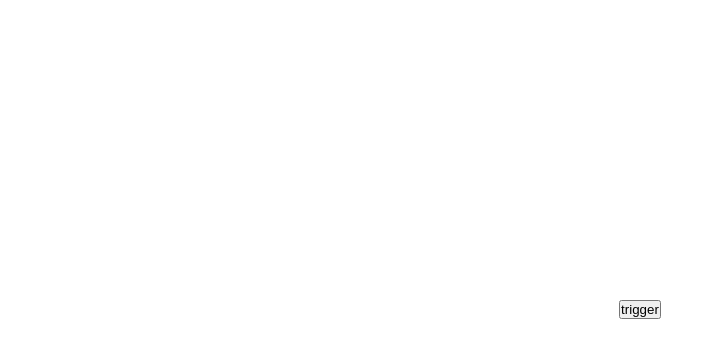
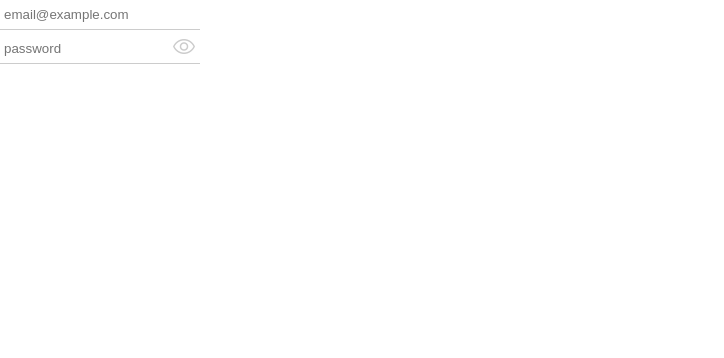
Before and after one commit to H-Genie/react-easy-design, a React (Vite) app: page / in a window 1280 px wide. Shown: the top 358 px of the page, without its empty margins (0-724 px from the left). Built offline with nearby package versions, Linux system fonts and the light colour scheme.

Commit message:
feat : Input 진행중

```diff
--- a/src/App.tsx
+++ b/src/App.tsx
@@ -1,21 +1,10 @@
-import Dropdown from "./components/Dropdown"
+import Input from "./components/Input"
 
 export default function App() {
-  const items = [
-    { key: "en", label: "English" },
-    { key: "ko", label: "Korean" },
-    { key: "jp", label: "Japanese" }
-  ]
-
   return (
-    <div style={{ margin: "300px auto 0", width: "fit-content" }}>
-      <Dropdown
-        menu={items}
-        onClick={e => console.log(e.key)}
-        placement="bottomLeft"
-      >
-        <button>trigger</button>
-      </Dropdown>
-    </div>
+    <>
+      <Input.Email />
+      <Input.Password />
+    </>
   )
 }
--- /dev/null
+++ b/src/components/Input/Input.css
@@ -0,0 +1,33 @@
+.input-common-style {
+  width: 200px;
+  border: none;
+  outline: none;
+  border-bottom: 1px solid #ccc;
+  height: 30px;
+  color: #333;
+  padding-left: 4px;
+}
+
+.invalid-message {
+  font-size: 12px;
+  color: red;
+  padding-top: 4px;
+}
+
+.input-password {
+  position: relative;
+  width: fit-content;
+}
+
+.input-password-visibility {
+  position: absolute;
+  top: 50%;
+  right: 4px;
+  transform: translateY(-50%);
+}
+
+.icons {
+  font-size: 16px;
+  color: #ccc;
+  cursor: pointer;
+}
--- /dev/null
+++ b/src/components/Input/InputEmail.tsx
@@ -0,0 +1,28 @@
+import { useMemo, useState } from "react"
+import "./Input.css"
+
+const message = "The email format doesn't match"
+
+export default function InputEmail() {
+  const [value, setValue] = useState<string | undefined>()
+
+  const validation = useMemo(() => {
+    if (!value) return true
+    const regex = /^[^\s@]+@[^\s@]+\.[^\s@]+$/
+    return value && regex.test(value)
+  }, [value])
+
+  return (
+    <>
+      <input
+        className="input-common-style"
+        onChange={e => setValue(e.target.value)}
+        placeholder="email@example.com"
+        style={{
+          color: validation ? "blue" : "red"
+        }}
+      />
+      <p className="invalid-message">{!validation && message}</p>
+    </>
+  )
+}
--- /dev/null
+++ b/src/components/Input/InputPassword.tsx
@@ -0,0 +1,39 @@
+import { useMemo, useState } from "react"
+import "./Input.css"
+
+const message = "비밀번호는 8자 이상이어야 합니다."
+
+export default function InputPassword() {
+  const [value, setValue] = useState<string | undefined>()
+  const [showPassword, setShowPassword] = useState<boolean>(false)
+
+  const validation = useMemo(() => {
+    if (!value) return true
+    return value.length >= 8
+  }, [value])
+
+  return (
+    <>
+      <div className="input-password">
+        <input
+          type={showPassword ? "text" : "password"}
+          className="input-common-style"
+          onChange={e => setValue(e.target.value)}
+          placeholder="password"
+          style={{
+            color: validation ? "blue" : "red"
+          }}
+        />
+        <div className="input-password-visibility">
+          <span
+            onClick={() => setShowPassword(!showPassword)}
+            className="material-symbols-outlined icons"
+          >
+            {showPassword ? "visibility_off" : "visibility"}
+          </span>
+        </div>
+      </div>
+      <p className="invalid-message">{!validation && message}</p>
+    </>
+  )
+}
--- /dev/null
+++ b/src/components/Input/index.tsx
@@ -0,0 +1,11 @@
+import InputEmail from "./InputEmail"
+import InputPassword from "./InputPassword"
+
+function Input() {
+  return null
+}
+
+Input.Email = InputEmail
+Input.Password = InputPassword
+
+export default Input
```
